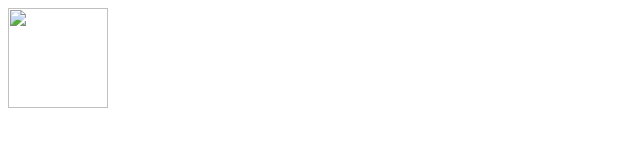
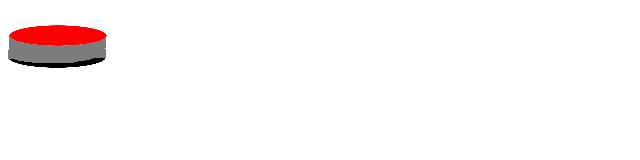
Before and after one commit to robertegj/bass-buton, a plain HTML site: page index.html in a window 1280 px wide. Shown: the whole page, without its empty margins (0-640 px from the left). Drawn offline with Linux system fonts and the light colour scheme.

Commit message:
Update index.html

```diff
--- a/index.html
+++ b/index.html
@@ -10,7 +10,7 @@
 
 <body>
   <div class="container">
-    <img src="" width="100" height="100">
+    <img src="/not pooshed.png" width="100" height="100">
   </div>
 </body>
 </html>
```
